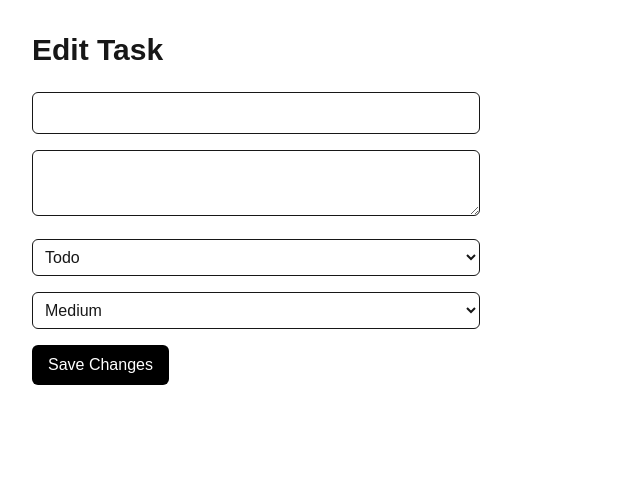
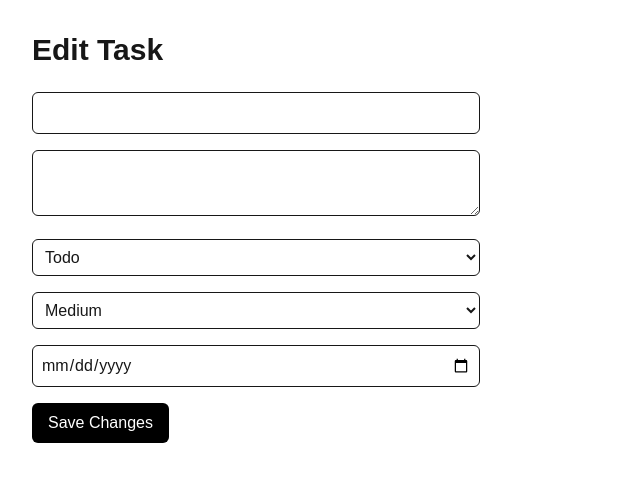
Before and after one commit to hayderalhatemi/devlog, a Next.js app in the folder frontend/: page /teams/1/projects/1/tasks/1/edit in a window 1280 px wide. Shown: the top 482 px of the page, without its empty margins (0-640 px from the left). Built offline with nearby package versions, Linux system fonts and the light colour scheme; no server answers; sample sign-in values are in the browser's storage.

Commit message:
feat: add due date to task forms

```diff
--- a/frontend/src/app/teams/[teamId]/projects/[projectId]/tasks/[taskId]/edit/page.tsx
+++ b/frontend/src/app/teams/[teamId]/projects/[projectId]/tasks/[taskId]/edit/page.tsx
@@ -15,6 +15,7 @@ export default function EditTaskPage() {
   const [description, setDescription] = useState("");
   const [status, setStatus] = useState("TODO");
   const [priority, setPriority] = useState("MEDIUM");
+  const [dueDate, setDueDate] = useState("");
 
   useEffect(() => {
     const token = localStorage.getItem("token");
@@ -39,6 +40,7 @@ export default function EditTaskPage() {
           setDescription(data.data.description ?? "");
           setStatus(data.data.status);
           setPriority(data.data.priority);
+          setDueDate(data.data.dueDate ? data.data.dueDate.slice(0, 10) : "");
         }
       });
   }, [params.teamId, params.projectId, params.taskId, router]);
@@ -66,6 +68,7 @@ export default function EditTaskPage() {
           description,
           status,
           priority,
+          dueDate: dueDate ? new Date(dueDate).toISOString() : null,
         }),
       },
     );
@@ -117,6 +120,13 @@ export default function EditTaskPage() {
           <option value="HIGH">High</option>
         </select>
 
+        <input
+          type="date"
+          value={dueDate}
+          onChange={(event) => setDueDate(event.target.value)}
+          className="w-full rounded-md border p-2"
+        />
+
         <button
           type="submit"
           className="cursor-pointer rounded-md bg-black px-4 py-2 text-white"
--- a/frontend/src/app/teams/[teamId]/projects/[projectId]/tasks/new/page.tsx
+++ b/frontend/src/app/teams/[teamId]/projects/[projectId]/tasks/new/page.tsx
@@ -10,6 +10,7 @@ export default function NewTaskPage() {
   const [title, setTitle] = useState("");
   const [description, setDescription] = useState("");
   const [priority, setPriority] = useState("MEDIUM");
+  const [dueDate, setDueDate] = useState("");
 
   async function handleSubmit(event: FormEvent<HTMLFormElement>) {
     event.preventDefault();
@@ -33,6 +34,7 @@ export default function NewTaskPage() {
           title,
           description,
           priority,
+          dueDate: dueDate ? new Date(dueDate).toISOString() : null,
         }),
       },
     );
@@ -75,6 +77,13 @@ export default function NewTaskPage() {
           <option value="HIGH">High</option>
         </select>
 
+        <input
+          type="date"
+          value={dueDate}
+          onChange={(event) => setDueDate(event.target.value)}
+          className="w-full rounded-md border p-2"
+        />
+
         <button
           type="submit"
           className="cursor-pointer rounded-md bg-black px-4 py-2 text-white"
```
